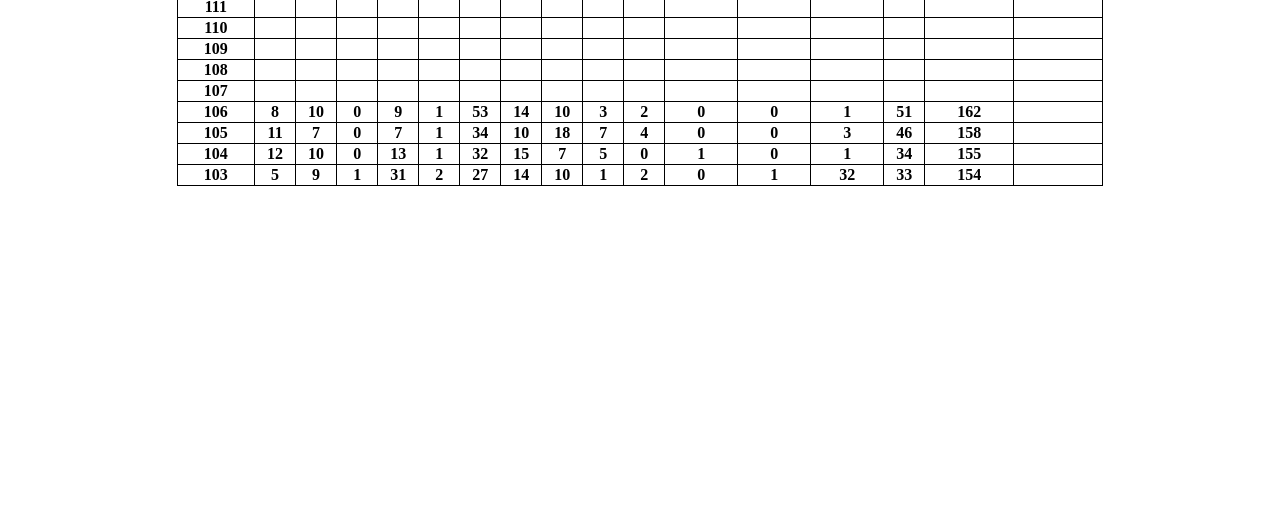
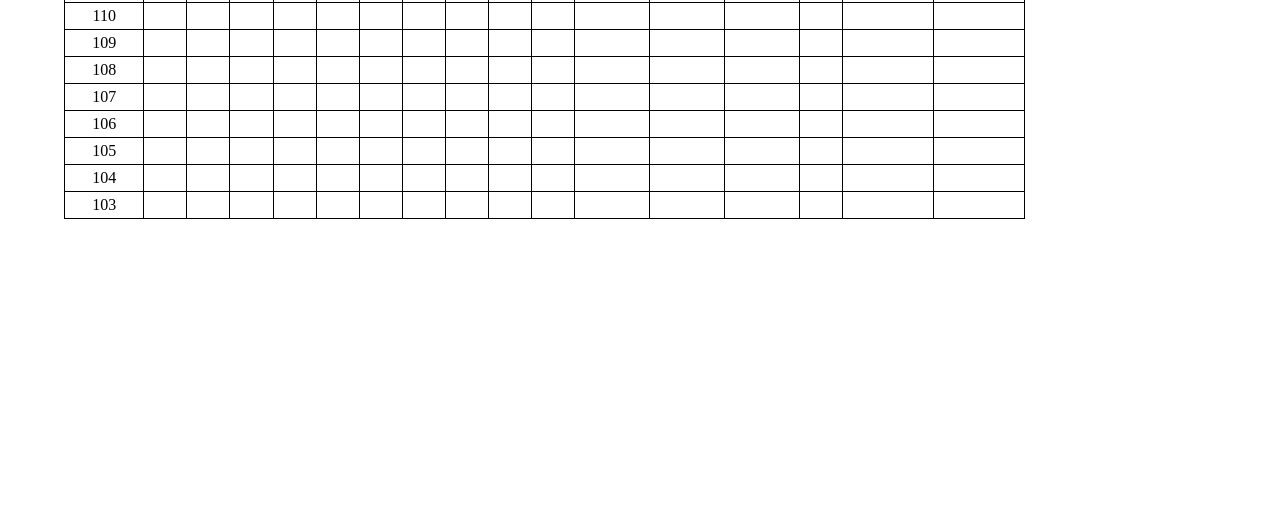
Before and after one commit to AsitaNoHoshi/mecheical, a plain HTML site: page pagination/achievement/college.html in a window 1280 px wide. Shown: the part 268-800 px from the top of the page. Drawn offline with Linux system fonts and the light colour scheme.

Commit message:
Add files via upload

```diff
--- a/css/base.css
+++ b/css/base.css
@@ -45,7 +45,7 @@ header .title-name {
 }
 /* 上方橫選單 */
 header ul.change-flex {
-    font-size: 18px;
+    font-size: 16px;
 }
 header ul.change-flex>li {
     margin-right: 10px;
@@ -92,14 +92,6 @@ header .btn-menu ul li {
     height: 30px;
     line-height: 30px;
 }
-/* main */
-main {
-    margin-top: 5px;
-}
-.main-container {
-    width: 90vw;
-    margin: 0 auto;
-}
 /* footer */
 footer {
     line-height: 20px;
@@ -110,3 +102,7 @@ footer p {
     text-align: center;
     font-size: 14px;
 }
+.main-container {
+    width: 90vw;
+    margin: 0 auto;
+}
--- a/css/college.css
+++ b/css/college.css
@@ -1,18 +1,5 @@
-h3 {
-    font-size: 30px;
-    text-align: center;
-    margin-bottom: 8px;
-}
-table {
-    margin: 0 auto;
-}
 td {
     border: 1px solid #000;
     text-align: center;
-    padding: 2px 4px;
-    font-size: 16px;
-    font-weight: bold;
+    padding: 5px;
 }
-/* thead td {
-    font-size: 12px;
-} */
--- a/css/index-phone.css
+++ b/css/index-phone.css
@@ -1,26 +1,12 @@
-@media screen and (max-width:1035px) and (min-width:873px) {
-    td {
-        font-size: 13px;
-    }
-}
-@media screen and (max-width:872px) and (min-width:821px) {
-    td {
+/* @media screen and (max-width:830px) and (min-width:671px) {
+    li , p , a {
         font-size: 12px;
     }
-}
-@media screen and (max-width:820px) and (min-width:721px) {
-    header ul.change-flex {
-        font-size: 16px;
-    }
-    td {
-        font-size: 11px;
-        padding: 2px 2px;
-    }
-}
+} */
 
 @media screen and (max-width:720px) {
-    .main-container {
-        width: 100vw;
+    p , a {
+        font-size: 12px;
     }
     .header-title {
         font-size: 40px;
--- a/css/related-link.css
+++ b/css/related-link.css
@@ -1,32 +1,39 @@
-main {
-    font-size: 18px;
-}
 main .change-flex {
     display: flex;
     justify-content: space-evenly;
-    margin-bottom: 10px;
+}
+main .toggle-bar {
+    margin: 5px auto 0px auto;
 }
 .change-flex {
     cursor: pointer;
 }
 .toggle-menu {
-    position: relative;
+    display: flex;
+    flex-direction: column;
+    width: fit-content;
+    margin: 0 auto;
 }
 .toggle-menu>li {
-    position: absolute;
     display: none;
-
 }
 .toggle-menu>li:first-child {
     display: block;
 }
-.options-box {
-    /* 拉開行距 */
-    line-height: 28px;
+.li-shadow {
+    margin-top: 15px;
 }
-.options-box li {
+.li-shadow li {
+    margin-bottom: 8px;
+}
+.li-shadow a {
     width: fit-content;
+    padding: 2px 4px;
+    box-sizing: border-box;
+    margin: auto auto;
 }
-.options-box a:hover {
-    box-shadow: 3px 3px 2px 1px grey;
+/* related-link及form-download */
+.li-shadow a:hover {
+    box-shadow: grey 3px 4px 4px 0px;
+    background-color: rgba(238, 27, 73, 0.4);
 }
--- a/css/teacher.css
+++ b/css/teacher.css
@@ -5,7 +5,7 @@ ul.float-flex {
 }
 ul.float-flex>li {
     display: flex;
-    width: 33.33%;
+    width: 50%;
     flex-direction: column;
     background-color: bisque;
     align-items: center;
--- a/pagination/achievement/college.html
+++ b/pagination/achievement/college.html
@@ -7,10 +7,10 @@
     <link rel="stylesheet" href="../../css/reset.css">
     <!-- 大樣式專用css -->
     <link rel="stylesheet" href="../../css/base.css">
+    <!-- 首頁移動端css，未提取 -->
+    <link rel="stylesheet" href="../../css/index-phone.css">
     <!-- 升學成績css -->
     <link rel="stylesheet" href="../../css/college.css">
-    <!-- 首頁移動端css，未提取 -->
-    <link rel="stylesheet" href="../../css/index-phone.css">
     <title>升學成績</title>
 </head>
 <body>
@@ -73,7 +73,7 @@
             <!-- 歷年名單 -->
             <div class="calender-list"></div>
             <div>
-                <h3>機械科升學統計表</h3>
+                <h4>機械科升學統計表</h4>
                 <table>
                     <thead>
                         <tr>
@@ -194,78 +194,78 @@
                         </tr>
                         <tr>
                             <td>106</td>
-                            <td>8</td>
-                            <td>10</td>
-                            <td>0</td>
-                            <td>9</td>
-                            <td>1</td>
-                            <td>53</td>
-                            <td>14</td>
-                            <td>10</td>
-                            <td>3</td>
-                            <td>2</td>
-                            <td>0</td>
-                            <td>0</td>
-                            <td>1</td>
-                            <td>51</td>
-                            <td>162</td>
+                            <td></td>
+                            <td></td>
+                            <td></td>
+                            <td></td>
+                            <td></td>
+                            <td></td>
+                            <td></td>
+                            <td></td>
+                            <td></td>
+                            <td></td>
+                            <td></td>
+                            <td></td>
+                            <td></td>
+                            <td></td>
+                            <td></td>
                             <td></td>
                         </tr>
                         <tr>
                             <td>105</td>
-                            <td>11</td>
-                            <td>7</td>
-                            <td>0</td>
-                            <td>7</td>
-                            <td>1</td>
-                            <td>34</td>
-                            <td>10</td>
-                            <td>18</td>
-                            <td>7</td>
-                            <td>4</td>
-                            <td>0</td>
-                            <td>0</td>
-                            <td>3</td>
-                            <td>46</td>
-                            <td>158</td>
+                            <td></td>
+                            <td></td>
+                            <td></td>
+                            <td></td>
+                            <td></td>
+                            <td></td>
+                            <td></td>
+                            <td></td>
+                            <td></td>
+                            <td></td>
+                            <td></td>
+                            <td></td>
+                            <td></td>
+                            <td></td>
+                            <td></td>
                             <td></td>
                         </tr>
                         <tr>
                             <td>104</td>
-                            <td>12</td>
-                            <td>10</td>
-                            <td>0</td>
-                            <td>13</td>
-                            <td>1</td>
-                            <td>32</td>
-                            <td>15</td>
-                            <td>7</td>
-                            <td>5</td>
-                            <td>0</td>
-                            <td>1</td>
-                            <td>0</td>
-                            <td>1</td>
-                            <td>34</td>
-                            <td>155</td>
+                            <td></td>
+                            <td></td>
+                            <td></td>
+                            <td></td>
+                            <td></td>
+                            <td></td>
+                            <td></td>
+                            <td></td>
+                            <td></td>
+                            <td></td>
+                            <td></td>
+                            <td></td>
+                            <td></td>
+                            <td></td>
+                            <td></td>
                             <td></td>
                         </tr>
                         <tr>
                             <td>103</td>
-                            <td>5</td>
-                            <td>9</td>
-                            <td>1</td>
-                            <td>31</td>
-                            <td>2</td>
-                            <td>27</td>
-                            <td>14</td>
-                            <td>10</td>
-                            <td>1</td>
-                            <td>2</td>
-                            <td>0</td>
-                            <td>1</td>
-                            <td>32</td>
-                            <td>33</td>
-                            <td>154</td>
+                            <td></td>
+                            <td></td>
+                            <td></td>
+                            <td></td>
+                            <td></td>
+                            <td></td>
+                            <td></td>
+                            <td></td>
+                            <td></td>
+                            <td></td>
+                            <td></td>
+                            <td></td>
+                            <td></td>
+                            <td></td>
+                            <td></td>
                             <td></td>
                         </tr>
                     </tbody>
```
Also changed, not shown: pagination/aboutMechanical/development.html (+1 -3 lines), pagination/aboutMechanical/graduation-way.html (+4 -6 lines), pagination/aboutMechanical/history.html (+0 -2 lines), pagination/aboutMechanical/teach-target.html (+3 -5 lines), pagination/form-download.html (+2 -2 lines), pagination/teachSource/related-link.html (+4 -4 lines), pagination/teacher.html (+125 -57 lines).
